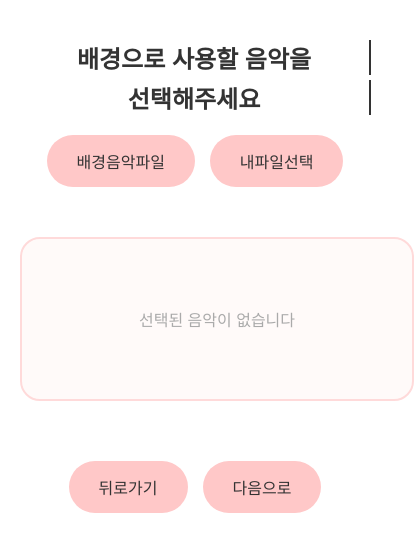
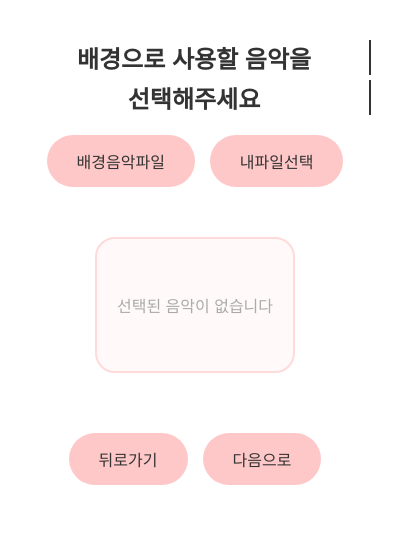
Before and after one commit to xeon-243859/ppongtok-app, a React (Vite) app: page /music/select in a window 390 px wide. Shown: the top 552 px of the page, 414 px wide, since content can reach past the window. Built offline with nearby package versions, Linux system fonts and the light colour scheme.

Commit message:
📱 Music box 모바일 최적화: 버튼 그룹 폭에 맞춰 크기 조정

```diff
--- a/src/pages/MusicSelectPage.css
+++ b/src/pages/MusicSelectPage.css
@@ -57,19 +57,19 @@
 
 .music-box {
   position: relative;
-  width: 100%;
-  max-width: 360px;
-  height: 120px;
-  padding: 20px;
+  width: fit-content;
+  padding: 16px 20px;
   margin: 20px auto;
-  border: 2px solid #ffdada; /* ✅ 실선으로 변경 */
+  border: 2px solid #ffdada;
   border-radius: 20px;
   background-color: #fffaf9;
   display: flex;
   flex-direction: column;
   align-items: center;
   justify-content: center;
+  min-height: 100px;
 }
+
 
 
 .music-name {
```
